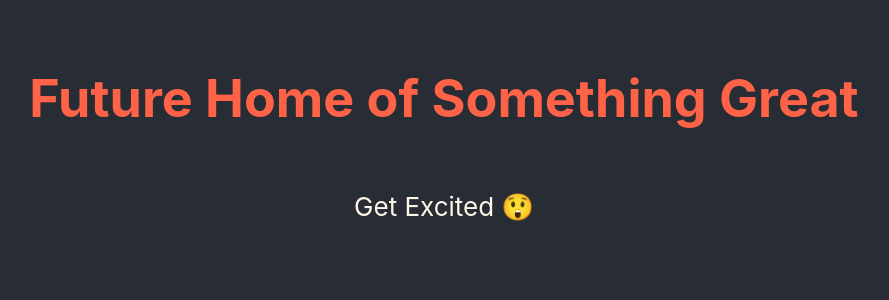
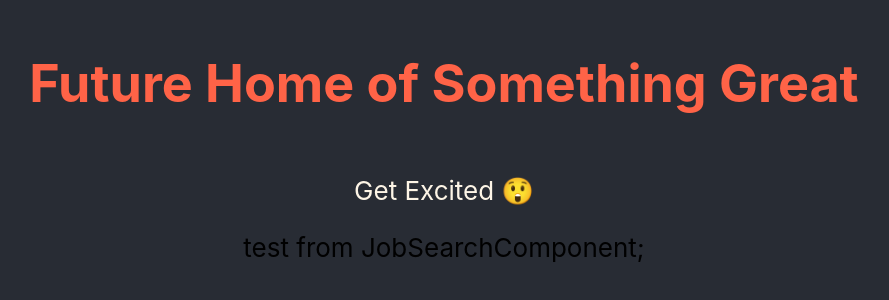
Before and after one commit to JS-Jr-Dev-Job-Board/react, a React (Create React App) app: page / in a window 1280 px wide. Shown: the part 260-560 px from the top of the page, without its empty margins (196-1085 px from the left). Built offline with nearby package versions, Linux system fonts and the light colour scheme.

Commit message:
initial commit

```diff
--- a/src/App.js
+++ b/src/App.js
@@ -2,7 +2,7 @@ import './App.css';
 import styled from 'styled-components';
 import LoginBtn from './components/LoginBtn'
 import LogoutBtn from './components/LogoutBtn'
-
+import JobSearchComponent from './components/JobSearchComponent/JobSearchComponent';
 
 const ComingSoon = styled.h1 `
   color: ${pr => pr.theme.primaryColor};
@@ -17,6 +17,7 @@ function App() {
       <header className="App-header">
         <ComingSoon>Future Home of Something Great</ComingSoon>
         <Teaser>Get Excited 😲</Teaser>
+        <JobSearchComponent/>
       </header>
     </div>
   );
--- /dev/null
+++ b/src/components/JobSearchComponent/JobSearchComponent.js
@@ -0,0 +1,15 @@
+import React from 'react'; //delete? in React.17 now optional.
+
+
+const JobSearchComponent = (props) => {
+
+  return(
+    <>
+      <div>
+        test from JobSearchComponent;
+      </div>
+    </>
+  );
+}
+
+export default JobSearchComponent;
```
